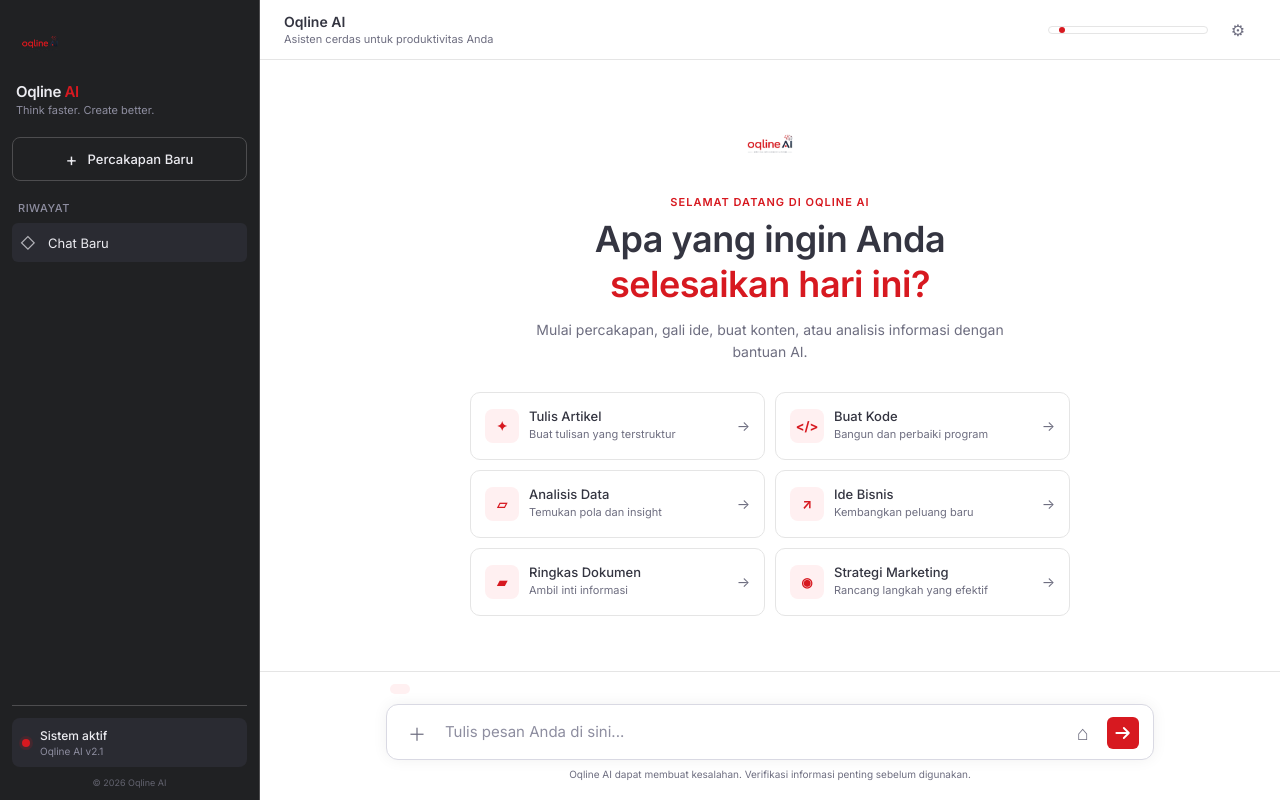
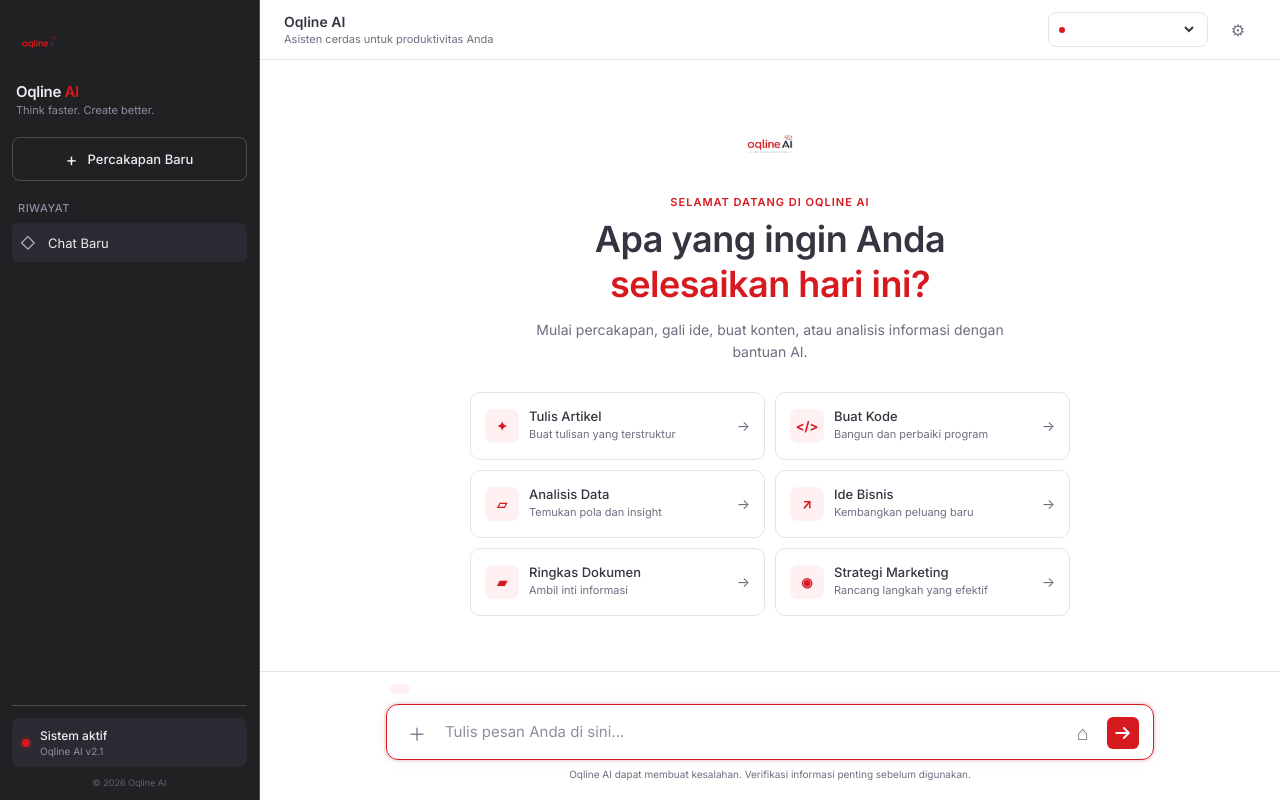
Before and after one commit to jenderal45/oqlineai, a website: page public/index.html in a window 1280 px wide. Drawn offline with Linux system fonts and the light colour scheme.

Commit message:
Update index.html

```diff
--- a/public/index.html
+++ b/public/index.html
@@ -1020,14 +1020,14 @@ button { cursor: pointer; }
         <div class="top-actions">
           <label class="model-picker" for="modelSelect">
             <span class="model-indicator"></span>
-            <!--<select id="modelSelect" aria-label="Pilih model AI">
-              <optgroup label="Free">
+            <select id="modelSelect" aria-label="Pilih model AI">
+              <!--<optgroup label="Free">
                 <option value="google/gemini-2.5-flash">Gemini 2.5 Flash</option>
                 <option value="anthropic/claude-sonnet-4">Claude Sonnet 4</option>
                 <option value="openai/gpt-4.1-mini">GPT-4.1 Mini</option>
                 <option value="deepseek/deepseek-chat-v3-0324">DeepSeek V3</option>
-              </optgroup>
-            </select>-->
+              </optgroup>-->
+            </select>
           </label>
           <button id="settingsBtn" class="icon-btn" type="button" aria-label="Pengaturan">&#9881;</button>
         </div>
```
